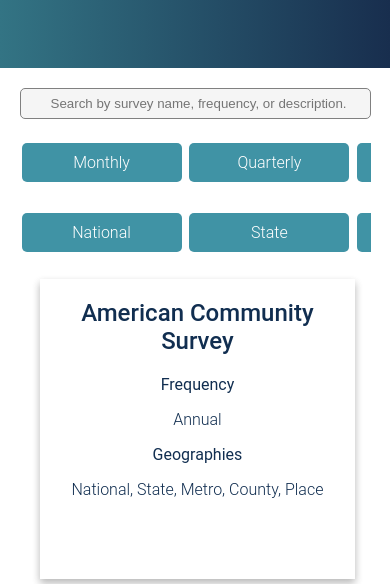
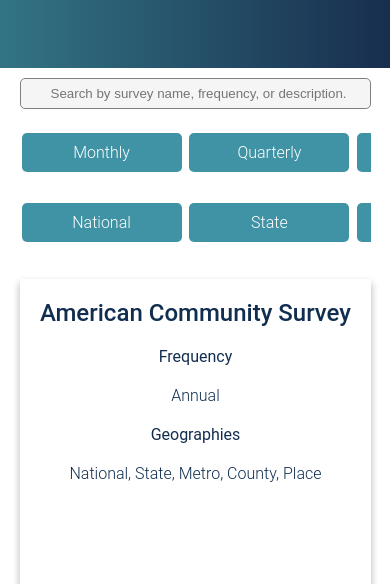
Before and after one commit to amyflo/censussurveys, a plain HTML site: page index.html in a window 390 px wide. Shown: the part 260-844 px from the top of the page. Drawn offline with nearby package versions, Linux system fonts and the light colour scheme.

Commit message:
Making cards responsive, might transition- flexbox

```diff
--- a/assets/script.js
+++ b/assets/script.js
@@ -116,8 +116,8 @@
   "The Manufacturers’ Shipments, Inventories, and Orders (M3) survey provides broad-based, monthly statistical data on economic conditions in the domestic manufacturing sector. The survey measures current industrial activity and provides an indication of future business trends.",
   "The Monthly Retail Trade Survey (MARTS) provides current estimates of sales at retail and food services stores and inventories held by retail stores. The United States Code, Title 13, authorizes this survey and provides for voluntary responses.",
   "The Wholesale Trade sector comprises establishments engaged in wholesaling merchandise, generally without transformation, and rendering services incidental to the sale of merchandise. The merchandise described in this sector includes the outputs of agriculture, mining, manufacturing, and certain information industries, such as publishing.",
-  "This survey provides national and regional data on the number of new housing units authorized by building permits; authorized, but not started; started; under construction; and completed. The data are for new, privately-owned housing units, excluding HUD-code manufactured (mobile) homes. The data are from the Building Permits Survey, and from the Survey of Construction (SOC), which is partially funded by the Department of Housing and Urban Development (HUD).",
-  "This survey provides national and regional data on the number of new single-family houses sold and for sale. It also provides national data on median and average prices, the number of houses sold and for sale by stage of construction, and other statistics. The data are from the Survey of Construction (SOC), which is partially funded by the Department of Housing and Urban Development (HUD).",
+  "This survey provides national and regional data on the number of new housing units authorized by building permits; authorized, but not started; started; under construction; and completed. The data are for new, privately-owned housing units, excluding HUD-code manufactured (mobile) homes.",
+  "This survey provides national and regional data on the number of new single-family houses sold and for sale. It also provides national data on median and average prices, the number of houses sold and for sale by stage of construction, and other statistics.",
   "Nonemployer Statistics (NES) is an annual series that provides subnational economic data for businesses that have no paid employees and are subject to federal income tax. The data consist of the number of businesses and total receipts by industry. Most nonemployers are self-employed individuals operating unincorporated businesses (known as sole proprietorships), which may or may not be the owner's principal source of income.",
   "The majority of all business establishments in the United States are nonemployers, yet these firms average less than 4 percent of all sales and receipts nationally. Due to their small economic impact, these firms are excluded from most other Census Bureau business statistics (the primary exception being the Survey of Business Owners). The NES series is the primary resource available to study the scope and activities of nonemployers at a detailed geographic level.",
   "The Quarterly Workforce Indicators (QWI) provide local labor market statistics by industry, worker demographics, employer age and size. Unlike statistics tabulated from firm or person-level data, the QWI source data are unique job-level data that link workers to their employers. Because of this link, labor market data in the QWI is available by worker age, sex, educational attainment, and race/ethnicity.",
@@ -172,6 +172,7 @@
 // create items
 function createItems() {
   var button = "button";
+  var center = "center";
   var cardPadding = "cardPadding";
 
   var $items;
@@ -187,8 +188,8 @@
     });
     $item.append("<div class=" + "flip-card" + "><div class=" + "flip-card-inner" + "><div class=" +
     "flip-card-front" + "><h2>" + name + "</h2>" +
-      '<h3>Frequency</h3>' + '<p>'+ freq + '</p>' + '<h3>Geographies</h3>' + '<p>' + geoList + '</p></div>' +
-      "<div class=" + "flip-card-back" + "><h2>Description</h2>" + "<p>" + descriptions[i] + "</p>" + "<a href=" + link + " class=" + button + ">Explore</a>" + "</div></div></div>");
+      '<h3>Frequency</h3>' + "<p class=" + center + ">"  + freq + '</p>' + '<h3>Geographies</h3>' + "<p class=" + center + ">"  + geoList + '</p></div>' +
+      "<div class=" + "flip-card-back" + "><h2>Description</h2>" + "<div class=" + "flip-card-text" + "><p>" + descriptions[i] + "</p>" + "<a href=" + link + " class=" + button + ">Explore</a>" + "</div></div></div>");
     $items = $items ? $items.add( $item ) : $item;
   }
   $items.appendTo( $("#container") );
--- a/index.html
+++ b/index.html
@@ -3,6 +3,7 @@
 <head>
   <meta charset="UTF-8">
   <meta http-equiv="X-UA-Compatible" content="IE=edge" />
+  <meta name="viewport" content="width=device-width, initial-scale=1">
   <link rel="stylesheet" href="style.css"/>
   <title>Find a Survey from the U.S. Census Bureau</title>
 </head>
--- a/style.css
+++ b/style.css
@@ -64,9 +64,15 @@
   transform: rotateY(180deg);
 }
 
+.flip-card-text{
+  width: 90%;
+  margin: auto;
+}
+
 /* SCROLLS */
 .wrapper {
   margin: auto;
+  padding: 10px;
   text-align: center;
   position: relative;
   -webkit-border-radius: 5px;
@@ -101,12 +107,18 @@
   width: 90%;
 }
 
-@media screen and (max-width: 1400px) {
+@media screen and (min-width: 800px) and (max-width: 1000px) {
   .card {
     width: 50%;
   }
   .flip-card{
-    height: 325px;
+    height: 400px;
+  }
+  .flip-card-text{
+    width: 100%;
+  }
+  p{
+    margin: 10px;
   }
 }
 
@@ -115,14 +127,23 @@
     width: 100%;
   }
   .flip-card{
-    height: 300px;
+    height: 400px;
+  }
+  .flip-card-text{
+    width: 100%;
+  }
+  p{
+    margin: 0px;
+  }
+  .container{
+    width: 100%;
+
   }
 }
 
 /* Quick Search */
 
 .wrapper {
-  margin-top: 20px;
   position: relative;
   display: flex;
   min-width: 100px;
@@ -171,19 +192,21 @@
 }
 
 p {
-  margin: 10px;
-  padding-left: 10px;
-  padding-right: 10px;
   font-size: 16px;
+  text-align: left;
+  margin: 20px;
 }
 
+.center{
+  text-align: center;
+}
 .button {
   border-radius: 10px;
   color: white;
   border-style: solid;
   border-width: 2px;
   width: 80%;
-  padding: 10px 20px;
+  padding: 10px;
   text-align: center;
   text-decoration: none;
   display: inline-block;
@@ -191,8 +214,6 @@
   font-weight: 400;
   cursor: pointer;
   transition: 0.3s;
-  bottom: 0px;
-  right: 0px;
 }
 
 .button:hover {
```
